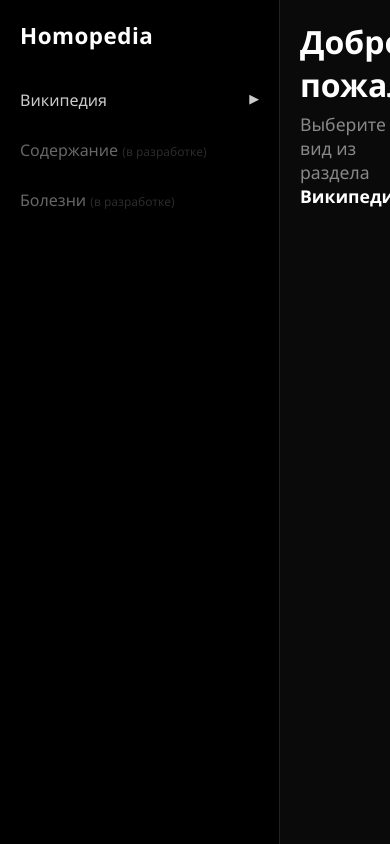
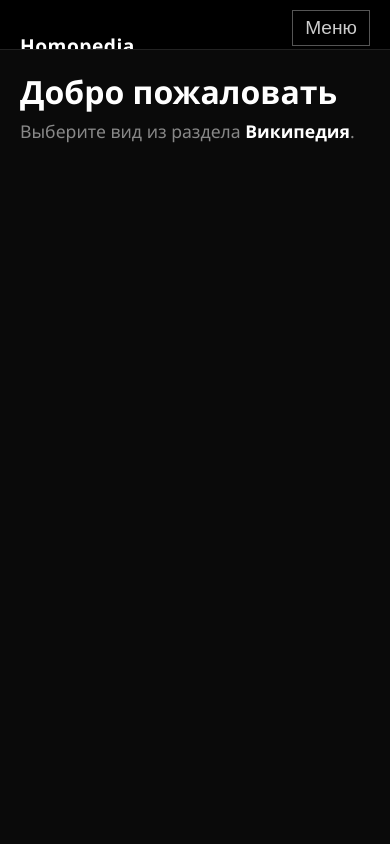
Before and after one commit to vadimkoenig/homopedia, a plain HTML site: page index.html in a window 390 px wide. Drawn offline with Linux system fonts and the light colour scheme.

Commit message:
Update index.html

```diff
--- a/index.html
+++ b/index.html
@@ -13,6 +13,7 @@
         .sidebar {
             width: 280px; background: #000; border-right: 1px solid #222;
             padding: 20px 0; overflow-y: auto; flex-shrink: 0;
+            position: relative;
         }
         .sidebar-logo {
             padding: 0 20px 24px; font-size: 1.4rem; font-weight: 600;
@@ -98,15 +99,53 @@
         .map-section img { max-width: 100%; border: 1px solid #333; border-radius: 4px; margin-top: 10px; }
         .welcome { color: #888; font-size: 1.1rem; }
         .welcome strong { color: #fff; }
-        @media (max-width: 900px) {
+
+        /* ---- Кнопка-гамбургер (скрыта на больших экранах) ---- */
+        .menu-toggle { display: none; }
+
+        /* ---- Адаптив (мобильные) ---- */
+        @media (max-width: 768px) {
+            body { flex-direction: column; }
+            .sidebar {
+                width: 100%;
+                height: auto;
+                max-height: 50px;
+                overflow: hidden;
+                transition: max-height 0.3s;
+                border-right: none;
+                border-bottom: 1px solid #222;
+            }
+            .sidebar.open {
+                max-height: 100vh;
+                overflow-y: auto;
+            }
+            .sidebar-logo {
+                display: inline-block;
+                padding: 12px 20px;
+                font-size: 1.2rem;
+            }
+            .menu-toggle {
+                display: block;
+                position: absolute;
+                top: 10px;
+                right: 20px;
+                background: transparent;
+                border: 1px solid #555;
+                color: #ccc;
+                font-size: 1.2rem;
+                padding: 6px 12px;
+                cursor: pointer;
+                z-index: 10;
+            }
+            .main-wrapper { flex: 1; }
             .section-nav { display: none; }
             .main-content { padding: 20px; }
-            .photo-section { grid-template-columns: 1fr; }
         }
     </style>
 </head>
 <body>
     <aside class="sidebar">
+        <button class="menu-toggle" id="menu-toggle">Меню</button>
         <div class="sidebar-logo">Homopedia</div>
         <button class="nav-btn" id="btn-wiki">Википедия <span class="arrow">▶</span></button>
         <div class="submenu" id="sub-wiki"></div>
@@ -418,6 +457,16 @@
                 });
             });
         }
+
+        // ---------- Мобильное меню ----------
+        const menuToggle = document.getElementById('menu-toggle');
+        const sidebar = document.querySelector('.sidebar');
+        if (menuToggle && sidebar) {
+            menuToggle.addEventListener('click', () => {
+                sidebar.classList.toggle('open');
+                menuToggle.textContent = sidebar.classList.contains('open') ? 'Закрыть' : 'Меню';
+            });
+        }
     </script>
 </body>
 </html>
```
